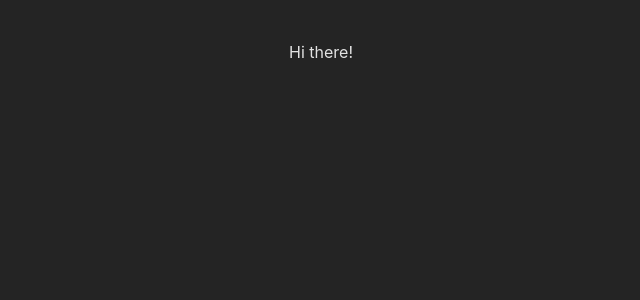
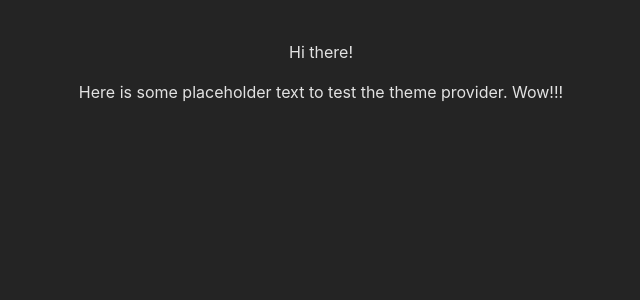
Before and after one commit to JasonBWelsh/fem-invoice-application, a React (Vite) app: page / in a window 1280 px wide. Shown: the top 300 px of the page, without its empty margins (319-959 px from the left). Built offline with nearby package versions, Linux system fonts and the light colour scheme.

Commit message:
add test styled component to app for theme testing

```diff
--- a/src/App.tsx
+++ b/src/App.tsx
@@ -1,10 +1,22 @@
 import React from 'react';
 
-import { ThemeProvider as StyledThemeProvider } from 'styled-components';
+// TEST temp import of `styled` for test - remove this
+import styled, {
+  ThemeProvider as StyledThemeProvider,
+} from 'styled-components';
 import { ThemeProvider, useTheme } from './state/context/theme-context';
 import { lightTheme, darkTheme } from './design-system/design-system';
 
 import './App.css';
+
+// TEST component for test - remove
+const TestBox = styled.div`
+  border: 3px solid var(--primary-color);
+  padding: 1rem 1.5rem;
+  background: var(--background-color);
+  color: var(--text-color);
+`;
+//
 
 const App = (): JSX.Element => {
   const { theme } = useTheme();
@@ -13,6 +25,8 @@ const App = (): JSX.Element => {
     <StyledThemeProvider theme={theme === 'light' ? lightTheme : darkTheme}>
       <div className='App'>
         <div>Hi there!</div>
+
+        <TestBox>Here is some placeholder text to test the theme provider. Wow!!!</TestBox>
       </div>
     </StyledThemeProvider>
   );
```
